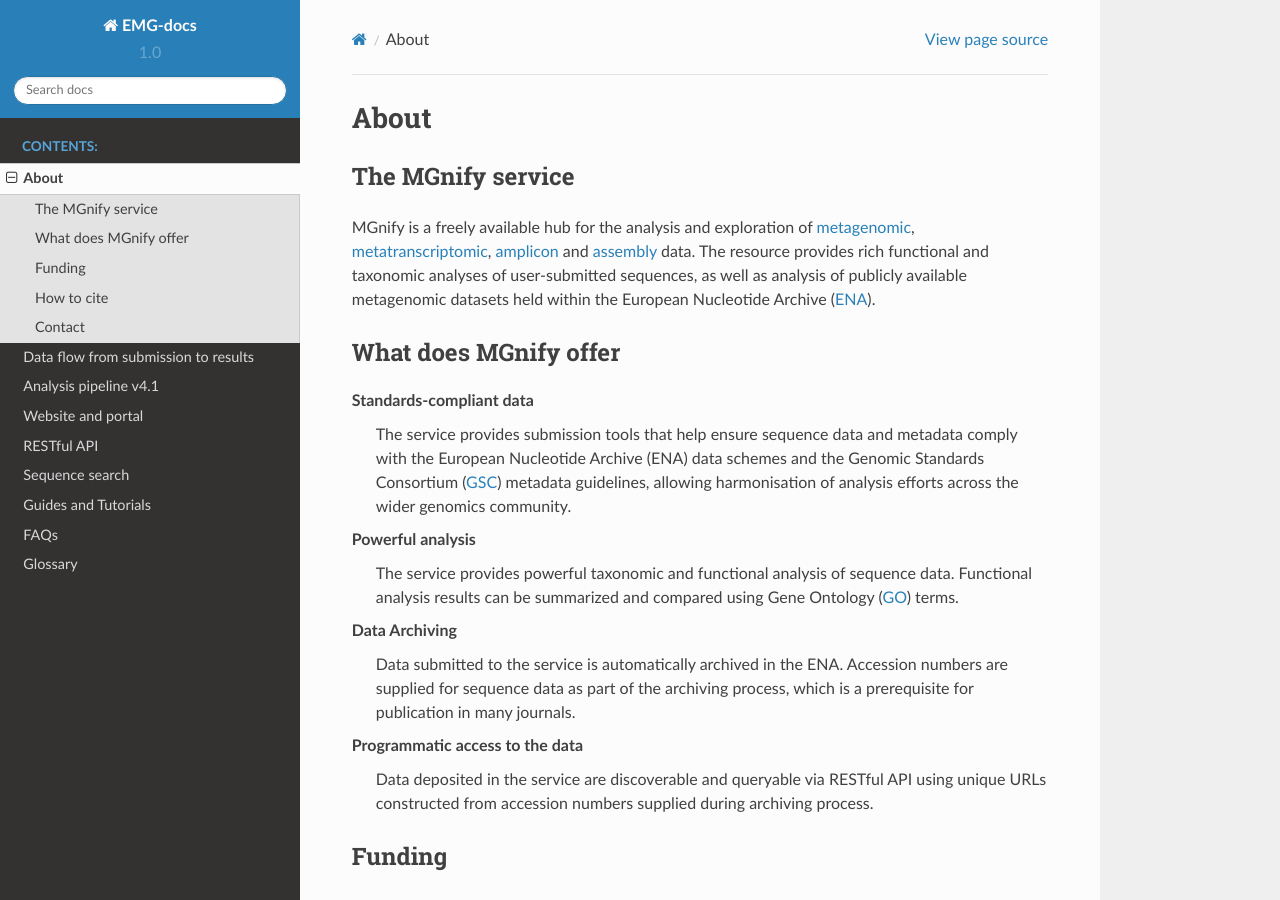
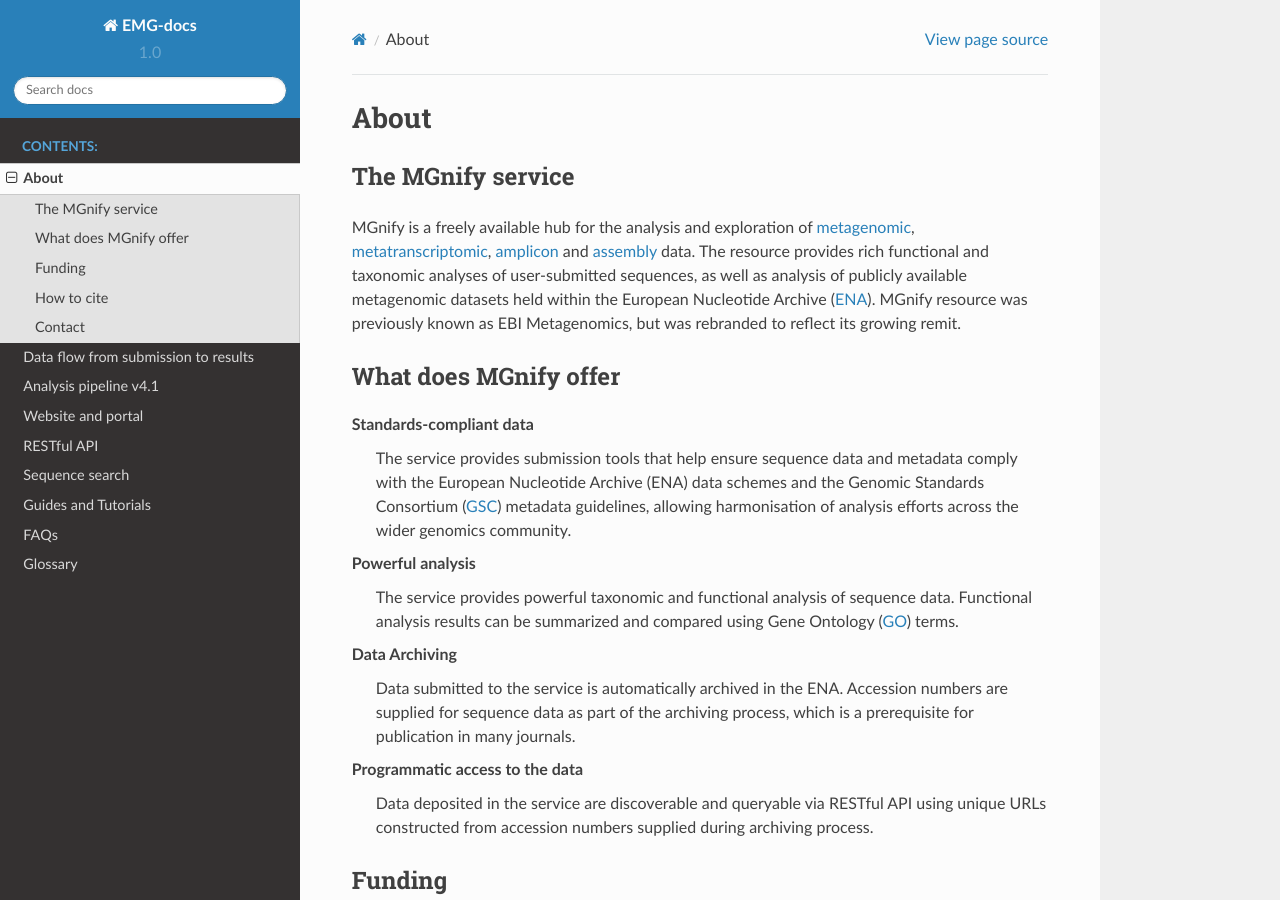
Before and after one commit to EBI-Metagenomics/EMG-docs, a Sphinx documentation site: the page built from docs/about.rst, in a window 1280 px wide and 900 px high. Built offline with Sphinx 7.4.7 and the Read the Docs theme 2.0.0, drawn with Linux system fonts in a browser that asks for light colours.

Commit message:
Update about.rst

```diff
--- a/docs/about.rst
+++ b/docs/about.rst
@@ -6,6 +6,7 @@
 ----------------------------
 
 MGnify is a freely available hub for the analysis and exploration of :term:`metagenomic`, :term:`metatranscriptomic`, :term:`amplicon` and :term:`assembly` data. The resource provides rich functional and taxonomic analyses of user-submitted sequences, as well as analysis of publicly available metagenomic datasets held within the European Nucleotide Archive (`ENA <https://www.ebi.ac.uk/ena>`_).
+MGnify resource was previously known as EBI Metagenomics, but was rebranded to reflect its growing remit.
 
 --------------------------------
 What does MGnify offer
```
